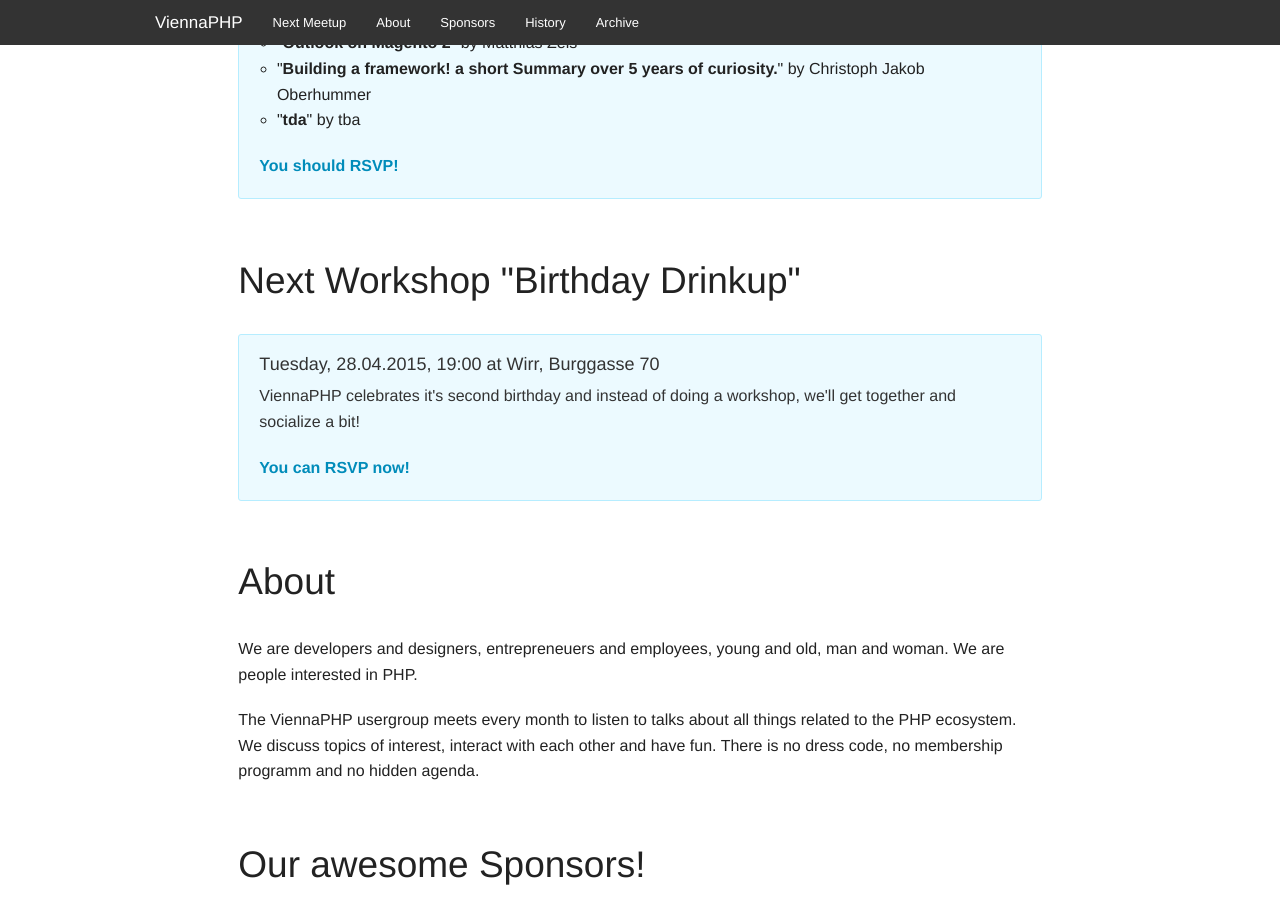
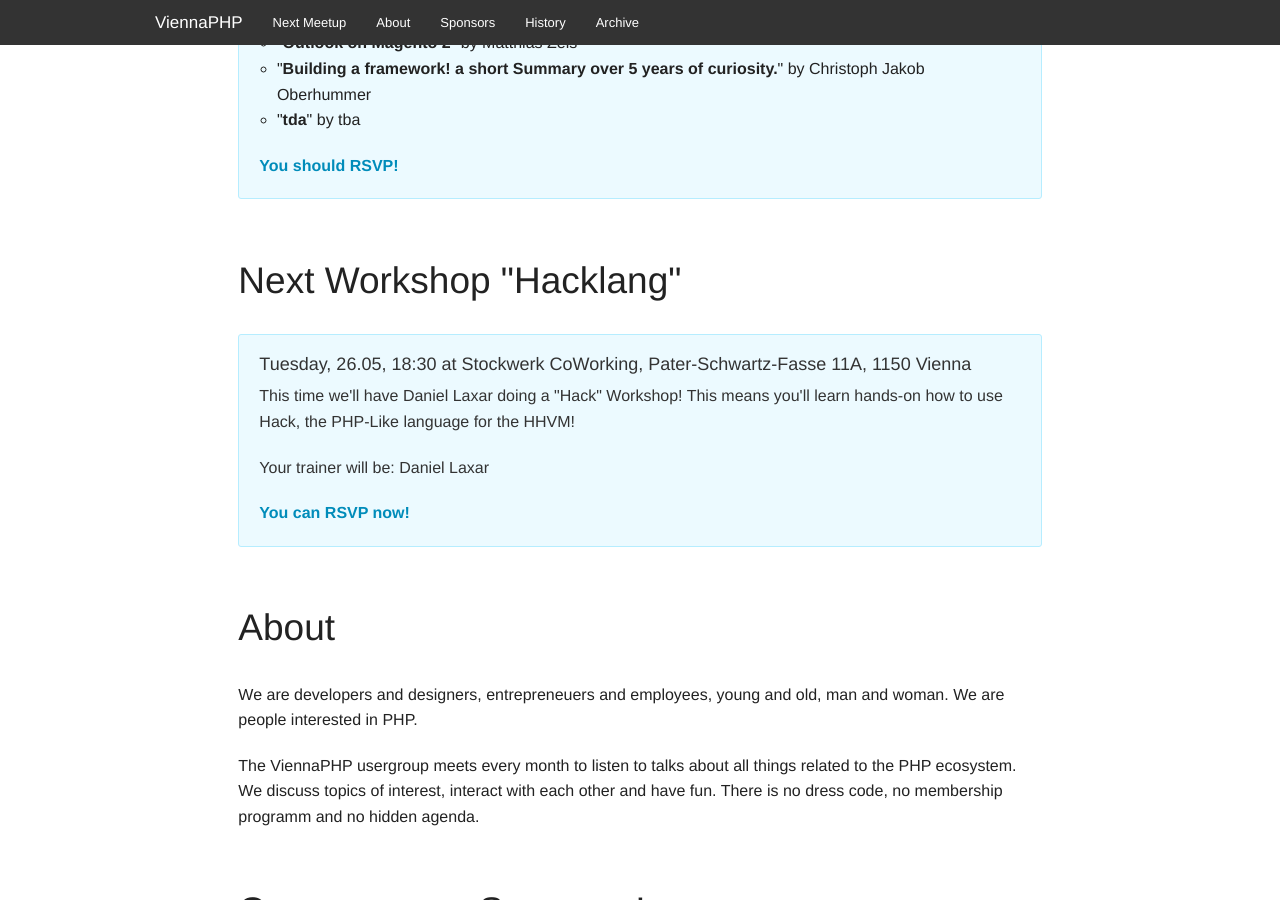
Before and after one commit to viennaphp/viennaphp.github.io, a Jekyll site: the page built from index.html, in a window 1280 px wide and 900 px high, scrolled down 781 px. Built offline with Jekyll 4.4.1, drawn with Linux system fonts in a browser that asks for light colours.

Commit message:
Adding workshop next week

```diff
--- a/_data/workshop.yml
+++ b/_data/workshop.yml
@@ -1,8 +1,8 @@
-title: Birthday Drinkup
-date: Tuesday, 28.04.2015
-time: "19:00"
-location: Wirr, Burggasse 70
+title: Hacklang
+date: Tuesday, 26.05
+time: "18:30"
+location: Stockwerk CoWorking, Pater-Schwartz-Fasse 11A, 1150 Vienna
 description:
-    - ViennaPHP celebrates it's second birthday and instead of doing a workshop, we'll get together and socialize a bit!
-trainer: ~
-link: http://www.meetup.com/viennaphp/events/221077287/
+    - This time we'll have Daniel Laxar doing a "Hack" Workshop! This means you'll learn hands-on how to use Hack, the PHP-Like language for the HHVM!
+trainer: Daniel Laxar
+link: http://www.meetup.com/viennaphp/events/221231247/
```
